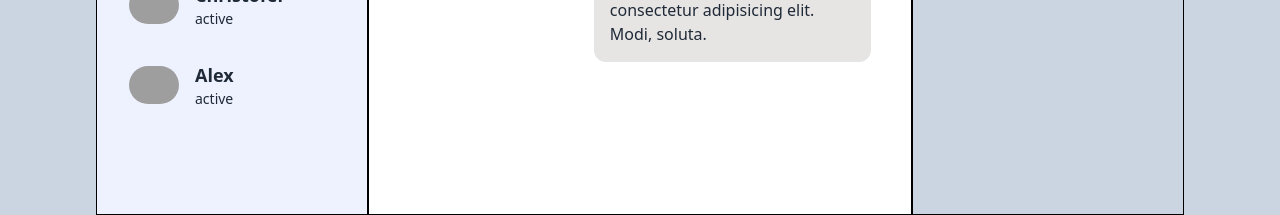
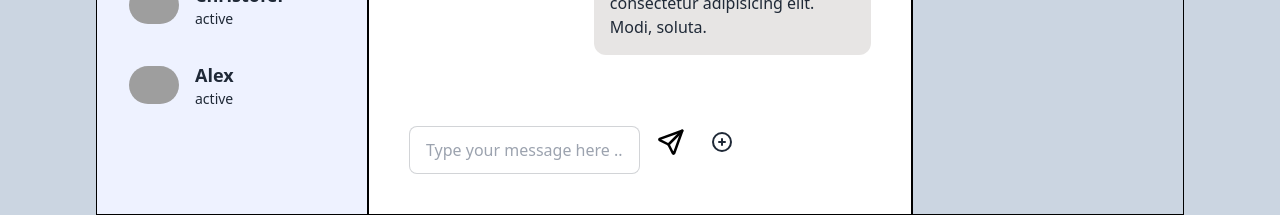
Before and after one commit to MdShuvo18/Chat-app-client, a React (Vite) app: page / in a window 1280 px wide. Shown: the part 585-800 px from the top of the page. Built offline with nearby package versions, Linux system fonts and the light colour scheme; grey boxes are pictures that could not be loaded.

Commit message:
message input added and icons added from tabler icon

```diff
--- a/src/Components/Dashbord/Dashbord.jsx
+++ b/src/Components/Dashbord/Dashbord.jsx
@@ -1,3 +1,5 @@
+import Input from "../Input/Input";
+
 const Dashboard = () => {
     const contacts = [
         {
@@ -81,7 +83,7 @@ const Dashboard = () => {
                         <svg xmlns="http://www.w3.org/2000/svg" width="24" height="24" viewBox="0 0 24 24" fill="none" stroke="black" strokeWidth="2" strokeLinecap="round" strokeLinejoin="round" className="icon icon-tabler icons-tabler-outline icon-tabler-phone"><path stroke="none" d="M0 0h24v24H0z" fill="none" /><path d="M5 4h4l2 5l-2.5 1.5a11 11 0 0 0 5 5l1.5 -2.5l5 2v4a2 2 0 0 1 -2 2a16 16 0 0 1 -15 -15a2 2 0 0 1 2 -2" /></svg>
                     </div>
                 </div>
-                <div className="h-[75%]  w-full overflow-x-scroll mt-2">
+                <div className="h-[75%]  w-full overflow-auto mt-2">
                     <div className="h-[1000px] px-10 py-10 ">
                         <div className="max-w-[60%] mb-6 p-4 rounded-b-xl bg-gray-200 rounded-tr-xl">
                             Lorem ipsum dolor sit, amet consectetur adipisicing elit. Sit, dolor!
@@ -97,6 +99,15 @@ const Dashboard = () => {
                         </div>
                     </div>
                 </div>
+                <div className="p-10 w-full flex items-center">
+                    <Input placeholder="Type your message here ..." />
+                    <div className="ml-2 p-2 rounded-full cursor-pointer">
+                        <svg xmlns="http://www.w3.org/2000/svg" width="30" height="30" viewBox="0 0 24 24" fill="none" stroke="black" strokeWidth="2" strokeLinecap="round" strokeLinejoin="round" className="icon icon-tabler icons-tabler-outline icon-tabler-send"><path stroke="none" d="M0 0h24v24H0z" fill="none" /><path d="M10 14l11 -11" /><path d="M21 3l-6.5 18a.55 .55 0 0 1 -1 0l-3.5 -7l-7 -3.5a.55 .55 0 0 1 0 -1l18 -6.5" /></svg>
+                    </div>
+                    <div className="ml-2 p-2 rounded-full cursor-pointer">
+                        <svg xmlns="http://www.w3.org/2000/svg" width="24" height="24" viewBox="0 0 24 24" fill="none" stroke="currentColor" strokeWidth="2" strokeLinecap="round" strokeLinejoin="round" className="icon icon-tabler icons-tabler-outline icon-tabler-circle-plus"><path stroke="none" d="M0 0h24v24H0z" fill="none" /><path d="M3 12a9 9 0 1 0 18 0a9 9 0 0 0 -18 0" /><path d="M9 12h6" /><path d="M12 9v6" /></svg>
+                    </div>
+                </div>
             </div>
 
             <div className="w-[25%] border border-black h-screen"></div>
--- a/src/Components/Input/Input.jsx
+++ b/src/Components/Input/Input.jsx
@@ -11,7 +11,7 @@ const Input = ({
     onChange = (e) => {e.preventDefault() }
 }) => {
     return (
-        <div>
+        <div className="w-1/2">
             <label className="form-control w-full max-w-xs">
                 <div className="label">
                     <span className="label-text">{label}</span>
```
